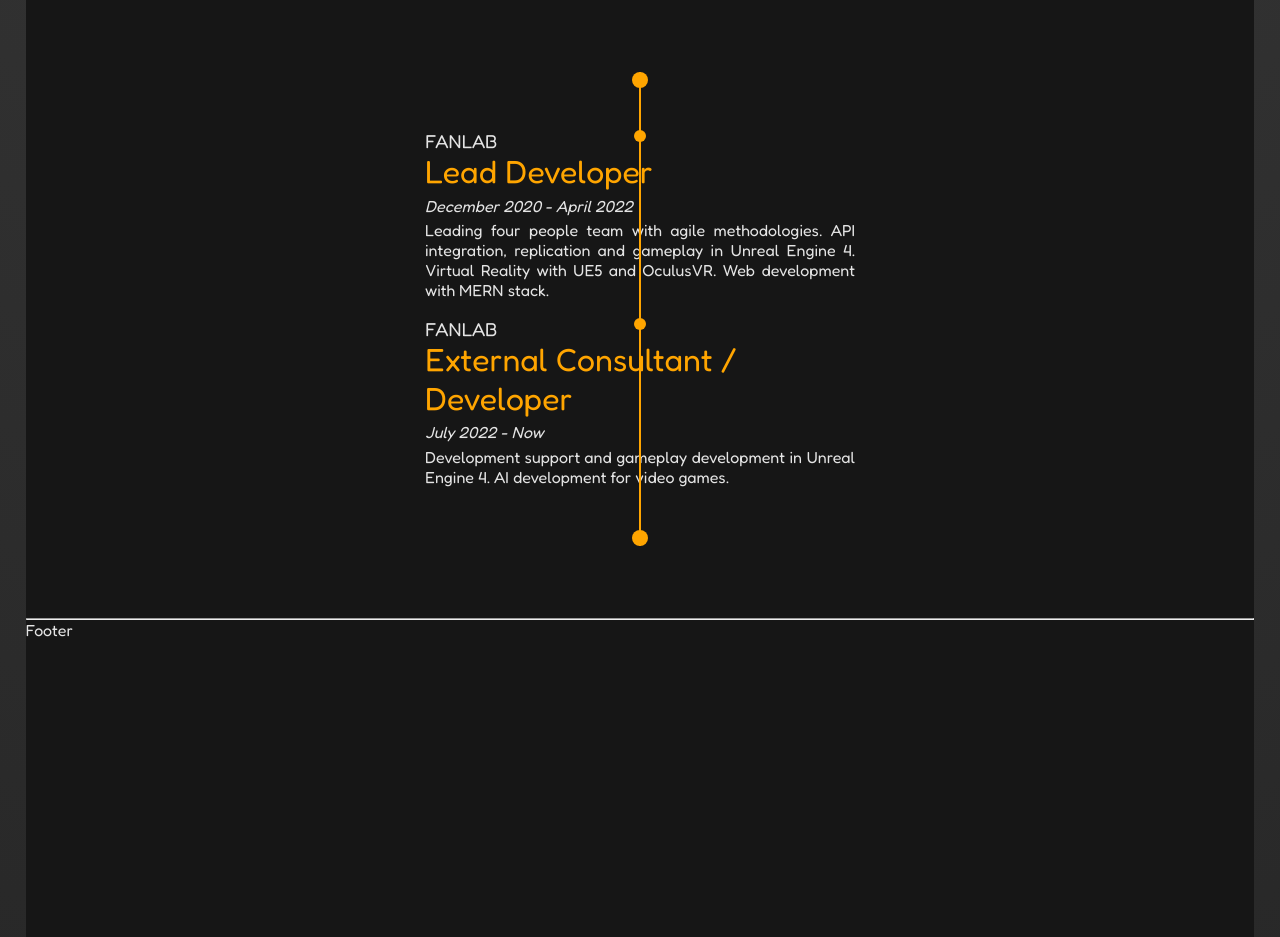
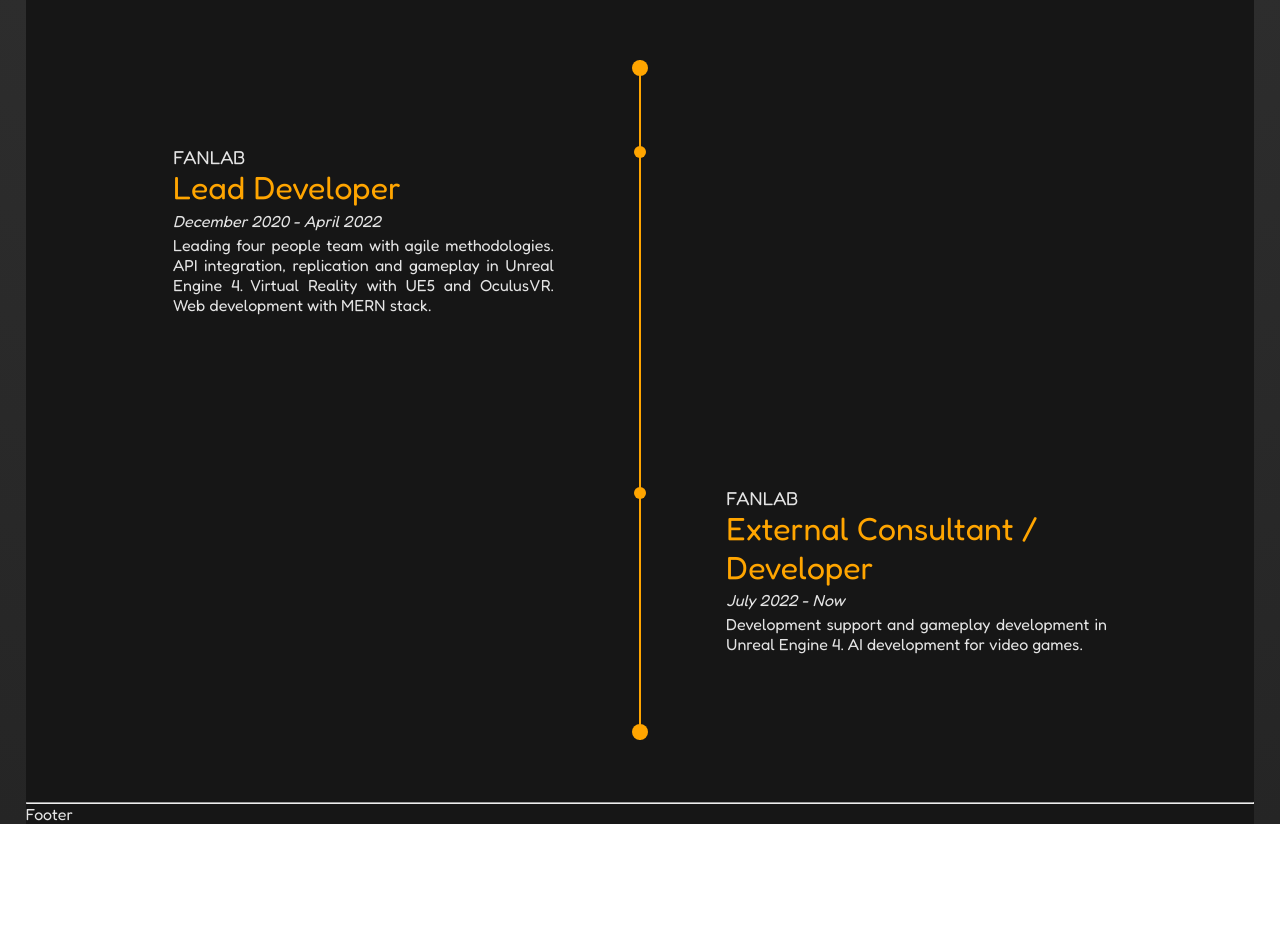
Before and after one commit to FrancoBarrera99/portfolio, a React (Create React App) app: page / in a window 1280 px wide. Shown: the part 3248-4185 px from the top of the page. After the commit the page ends 4072 px from the top, so only its background shows below. Built offline with nearby package versions, Linux system fonts and the light colour scheme.

Commit message:
Experience & Milestone Components

```diff
--- a/src/components/experience/Experience.scss
+++ b/src/components/experience/Experience.scss
@@ -3,25 +3,26 @@
     flex-direction: column;
     align-items: center;
     justify-content: center;
-    margin-bottom: 10%;
+    height: fit-content;
+    margin: 5% 0;
 
     .experience_title{
-        margin: 5% 0 10% 0;
+        margin-bottom: 5%;
     }
 
     .experience_timeline{
         position: relative;
-        min-height: 150px;
+        display: flex;
+        flex-direction: column;
+        justify-content: center;
+        align-items: center;
 
         .experience_line {
             position: absolute;
-            z-index: 2;
-            left: calc(50% - 1px);
             width: 2px;
-            top: -50px;
-            bottom: -50px;
+            top: 0;
+            bottom: 0;
             background-color: orange;
-
         }
 
         .experience_line:before{
@@ -46,10 +47,15 @@
             background-color: orange;
             left: 50%;
             transform: translateX(-50%);
+            bottom: 0;
         }
 
-        .experience_line:after{
-            bottom: 0;
+        .milestone {
+            margin: 5% 55% 5% 10%;
+        }
+
+        .milestone:nth-of-type(odd) {
+            margin: 5% 10% 5% 55%;
         }
     }
 }
--- a/src/components/experience/Milestone.scss
+++ b/src/components/experience/Milestone.scss
@@ -1,6 +1,5 @@
 .milestone {
     padding: 2%;
-    max-width: 35vw;
 
     .milestone_bead {
         position: absolute;
--- a/src/components/footer/Footer.scss
+++ b/src/components/footer/Footer.scss
@@ -1,3 +1,3 @@
 .footer{
-    height: 90vh;
+
 }
```
